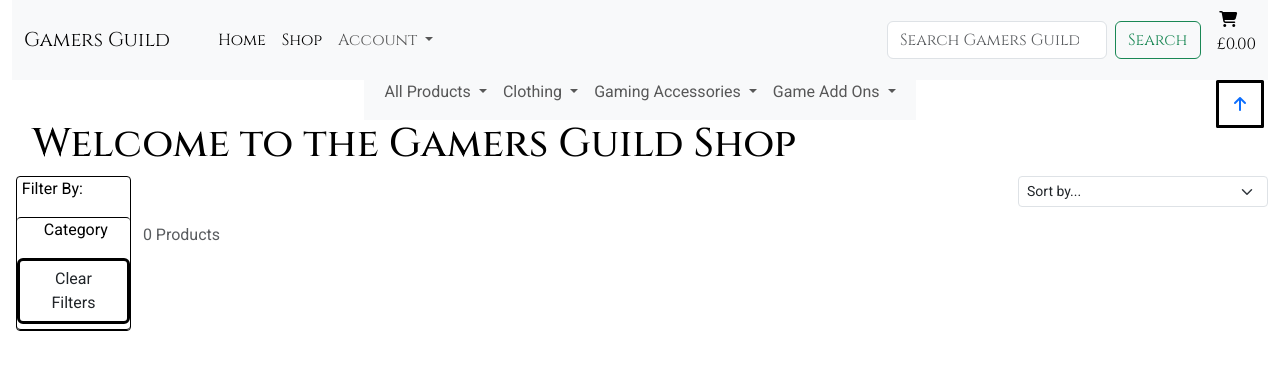
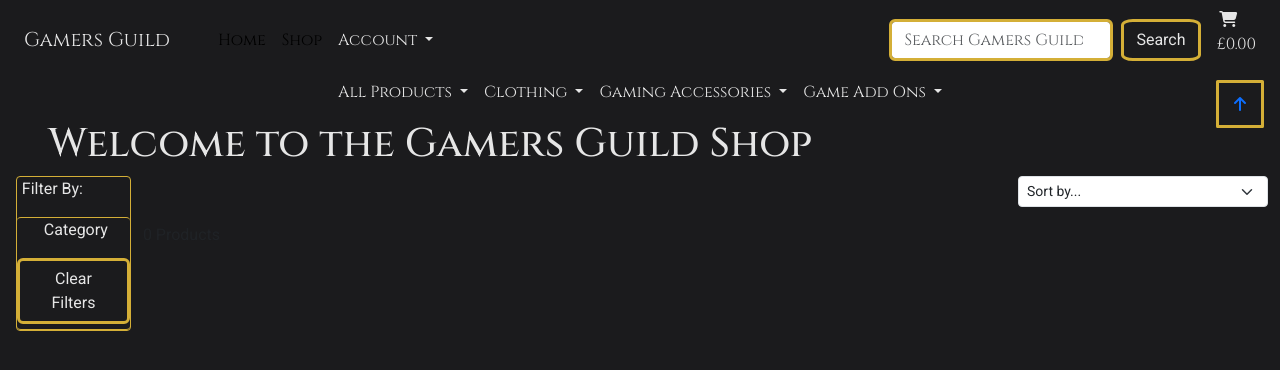
Before and after one commit to Lyd-W/gamers-guild, a Django app: page /shop/ in a window 1280 px wide. Shown: the top 370 px of the page. Run offline with Django 4.2, Linux system fonts and the light colour scheme; data that the repository does not hold is empty; parts of the project's set-up code (start-up, migrations or seed data) failed here and were passed over; some libraries are stand-ins or nearby versions.

Commit message:
Initial sitewide styling

```diff
--- a/home/templates/home/index.html
+++ b/home/templates/home/index.html
@@ -11,6 +11,7 @@
 {% endblock %}
 
 {% block content %}
+  <section clas='title'>
     <div class="home-page-title">
                 <h1>
                     Welcome to Gamers Guild
@@ -18,7 +19,7 @@
             </div>
         </div>
     </div>
-
+  </section>
 <div class="container-fluid">
   <div class="card-display row">
     <div class="col-12 mt-3">
--- a/shop/templates/shop/product_detail.html
+++ b/shop/templates/shop/product_detail.html
@@ -25,15 +25,15 @@
         <p class="lead mb-0 text-left font-weight-bold">£{{ product.price }}</p>
         {% if product.category %}
         <p class="small mt-1 mb-0">
-            <a class="text-muted" href="{% url 'shop' %}?category={{ product.category.type }}">
+            <a class="category" href="{% url 'shop' %}?category={{ product.category.type }}">
                 <i class="fas fa-tag mr-1"></i>{{ product.category.readable_type }}
             </a>
         </p>
         {% endif %}
         {% if product.rating %}
-            <small class="text-muted"><i class="fas fa-star mr-1"></i>{{ product.rating }} / 5</small>
+            <small class="rating"><i class="fas fa-star mr-1"></i>{{ product.rating }} / 5</small>
         {% else %}
-            <small class="text-muted">No Rating</small>
+            <small class="rating">No Rating</small>
         {% endif %}
       </header>
 
--- a/shop/templates/shop/shop.html
+++ b/shop/templates/shop/shop.html
@@ -141,8 +141,7 @@
 
             {% if product.category %}
               <p class="small mt-1 mb-0">
-                <a class="text-muted"
-                   href="{% url 'shop' %}?category={{ product.category.type }}">
+                <a class='category' href="{% url 'shop' %}?category={{ product.category.type }}">
                   <i class="fas fa-tag mr-1"></i>
                   {{ product.category.readable_type }}
                 </a>
@@ -150,12 +149,12 @@
             {% endif %}
 
             {% if product.rating %}
-              <small class="text-muted">
+              <small class="rating">
                 <i class="fas fa-star mr-1"></i>
                 {{ product.rating }} / 5
               </small>
             {% else %}
-              <small class="text-muted">No Rating</small>
+              <small class="rating">No Rating</small>
             {% endif %}
 
           </div>
--- a/static/css/base.css
+++ b/static/css/base.css
@@ -1,10 +1,33 @@
-body, .boardgame-description, .filter-header {
-    font-family: 'Roboto', sans-serif;
-    color: var(--text);
+:root {
+  --primary-color: #1B1B1D; /* Carbon Black */
+  --secondary-color: #2C2A36; /* Shadow Grey */
+  --primary-highlight: #D4AF37; /* Metallic Gold*/
+  --secondary-highlight: #B63E3E; /* Intense Cherry */
+  --text: #E6E6E6; /* Alabaster Grey */
+  --danger: #B63E3E; /* Intense Cherry */
+  --success: #4C8C4A; /* Sea Green */
+  --font-primary: 'Roboto', sans-serif;
+  --font-heading: 'Cinzel', serif;
 }
 
-h1, header, .card-title {
-    font-family: 'Cinzel', serif;
+.body, .container-fluid, .filter-sidebar, .shop-container, .shop-category, .navbar-expand {
+  background-color: var(--primary-color);
+}
+
+body, .boardgame-description, .filter-sidebar, .btn, .rating, .category, .boardgame-display, .product-description, .product-header {
+    font-family: var(--font-primary);
+    color: var(--text);
+    background-color: var(--primary-color);
+}
+
+h1, header, .card-title, .navbar, .navbar-link-active, .navbar-nav, .navbar-brand, .nav-link, .active, .nav-item, .fa-solid, .bag-total, title, .home-btn, .shop-btn {
+    font-family: var(--font-heading);
+    color: var(--text);
+    background-color: var(--primary-color);
+}
+
+h1 {
+  margin-bottom: 0;
 }
 
 .bag-total {
@@ -13,7 +36,7 @@ h1, header, .card-title {
 
 .home-page-title {
    margin-top: 6rem;
-   margin-left: 2rem;
+   padding-left: 2rem;
 }
 
 .shop-category {
@@ -25,7 +48,17 @@ h1, header, .card-title {
 }
 
 .shop-page-title {
-  margin-left: 2rem;
+  padding-left: 3rem;
+  padding-bottom: 0.5rem;
+}
+
+.search-bar{
+  border: var(--primary-highlight) solid 0.2rem;
+}
+
+.search-btn{
+  border: var(--primary-highlight) solid;
+  border-radius: 15%;
 }
 
 /* Shop links hover */
@@ -39,7 +72,7 @@ h1, header, .card-title {
 
 .filter-sidebar {
   margin-left: 1rem;
-  border: 0.1rem solid black;
+  border: 0.1rem solid var(--primary-highlight);
   border-radius: 0.25rem;
   width: 10%
 }
@@ -52,8 +85,8 @@ h1, header, .card-title {
   display:flex;
   flex-wrap: wrap;
   justify-content: center;
-  border-top: 0.1rem solid black;
-  border-bottom:  0.1rem solid black;
+  border-top: 0.1rem solid var(--primary-highlight);
+  border-bottom:  0.1rem solid var(--primary-highlight);
   border-radius: 0.25rem;
 }
 
@@ -63,7 +96,7 @@ padding: 0.3rem;
 }
 
 .clear-filters-btn {
-  border: black solid;
+  border: var(--primary-highlight) solid;
   display: flex;
   margin-bottom: 0.3rem;
 }
@@ -75,7 +108,7 @@ padding: 0.3rem;
   top: 5rem;
   right: 1rem;
   z-index: 1000;
-  border: black solid;
+  border: var(--primary-highlight) solid;
   border-radius: 0.1rem;
 }
 
@@ -90,7 +123,7 @@ padding: 0.3rem;
 }
 
 .increment-qty, .decrement-qty {
-  border: black, solid;
+  border: var(--primary-highlight), solid;
 }
 
 /* Card Styling */
@@ -124,6 +157,8 @@ padding: 0.3rem;
   color: var(--text);
   padding-top: 1rem;
   text-align: center;
+  margin-left: 0.5rem;
+  margin-right: 0.5rem;
 }
 
 .card-text {
@@ -143,11 +178,13 @@ padding: 0.3rem;
   color: inherit;
 }
 
-.page-link {
-  margin: 1.5rem 0.5rem 1rem 0.5rem;
-  padding: 0.3rem 0.5rem;
+.category {
+  text-decoration: none;
 }
 
+.category, .price, .rating {
+  margin-left: 1rem;
+}
 /* Boardgame detail page */
 
 .boardgame-detail,
--- a/templates/base.html
+++ b/templates/base.html
@@ -33,7 +33,7 @@
 
   <body>
     <header class="container-fluid fixed-top">
-      <nav class="navbar navbar-expand-md bg-body-tertiary">
+      <nav class="navbar navbar-expand-md">
         <div class="container-fluid">
           <a class="navbar-brand" href="/">Gamers Guild</a>
           <button
@@ -51,14 +51,14 @@
           <div class="collapse navbar-collapse" id="navbarSupportedContent">
             <ul class="navbar-nav me-auto mb-2 mb-lg-0">
               <li class="nav-item">
-                <a class="nav-link active" aria-current="page" href="/">Home</a>
+                <a class="home-btn nav-link active" aria-current="page" href="/">Home</a>
               </li>
               <div class="d-block d-md-none">
                 {% include 'includes/mobile-shop-menu.html' %}
               </div>
-              <div class="d-none d-md-block">
+              <div class="d-none d-md-block ">
                 <li class="nav-item">
-                  <a class="nav-link active" aria-current="page" href="/shop/">Shop</a>
+                  <a class="shop-btn nav-link active" aria-current="page" href="/shop/">Shop</a>
                 </li>
               </div>
               <li class="nav-item dropdown">
@@ -96,13 +96,13 @@
               role="search"
             >
               <input
-                class="form-control me-2"
+                class="form-control search-bar me-2"
                 type="search"
                 name="q"
                 placeholder="Search Gamers Guild"
                 aria-label="Search"
               />
-              <button class="btn btn-outline-success" type="submit">
+              <button class="btn search-btn" type="submit">
                 Search
               </button>
             </form>
--- a/templates/includes/main-nav.html
+++ b/templates/includes/main-nav.html
@@ -1,4 +1,4 @@
-<nav class="navbar navbar-expand-md bg-body-tertiary">
+<nav class="navbar navbar-expand-md">
   <div class="container-fluid">
 
     <button
--- a/templates/includes/mobile-top-header.html
+++ b/templates/includes/mobile-top-header.html
@@ -8,9 +8,9 @@
     <div class="dropdown-menu border-0 w-100 p-3 rounded-0 my-0" aria-labelledby="mobile-search">
         <form class="form" method="GET" action="{% url 'shop' %}">
             <div class="input-group w-100">
-                <input class="form-control border border-black rounded-0" type="text" name="q" placeholder="Search our site">
+                <input class="form-control " type="text" name="q" placeholder="Search Gamers Guild">
                 <div class="input-group-append">
-                    <button class="form-control form-control btn btn-black border border-black rounded-0" type="submit">
+                    <button class="form-control form-control btn search-btn" type="submit">
                         <span class="icon">
                             <i class="fas fa-search"></i>
                         </span>
```
